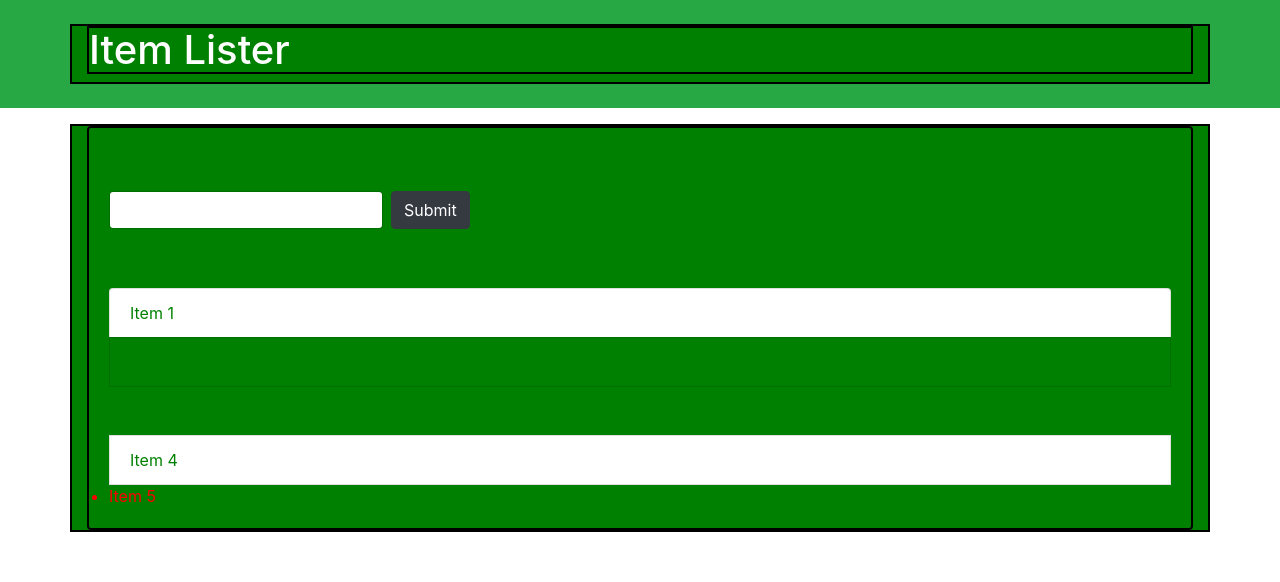
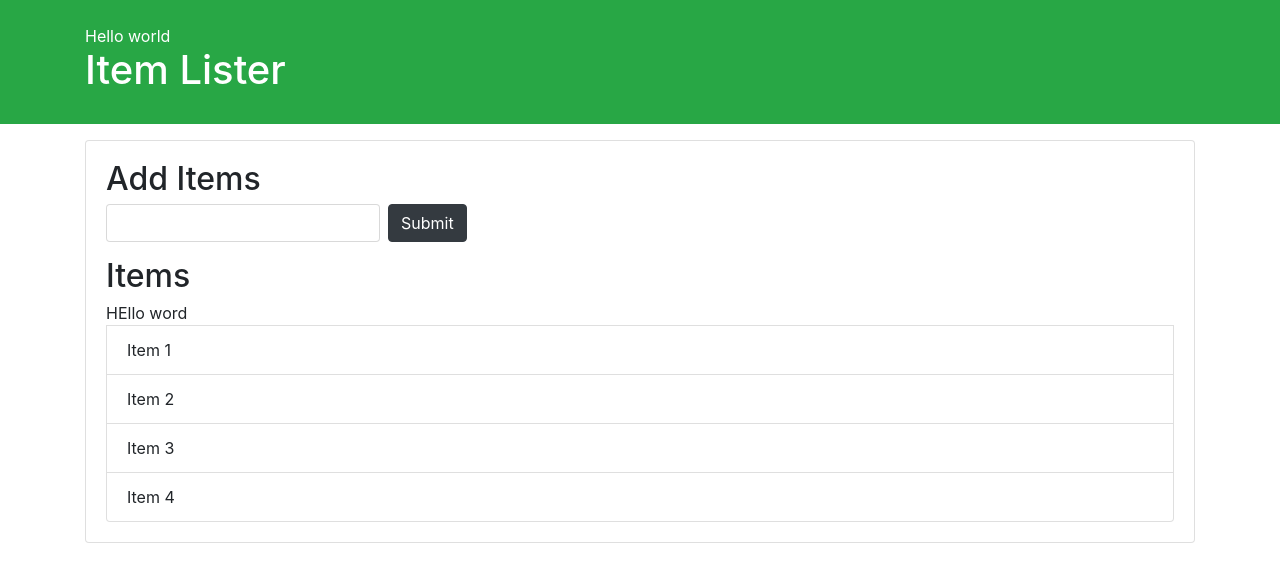
Before and after one commit to coodewithAJ/sharpener-javascript, a plain HTML site: page index.html in a window 1280 px wide. Drawn offline with nearby package versions, Linux system fonts and the light colour scheme.

Commit message:
create element through js

```diff
--- a/index.html
+++ b/index.html
@@ -1,69 +1,61 @@
 <!DOCTYPE html>
 <html lang="en">
   <head>
-  <meta charset="UTF-8">
-  <meta name="viewport" content="width=device-width, initial-scale=1.0">
-  <meta http-equiv="X-UA-Compatible" content="ie=edge">
-  <link rel="stylesheet" href="https://maxcdn.bootstrapcdn.com/bootstrap/4.0.0-beta/css/bootstrap.min.css" integrity="sha384-/Y6pD6FV/Vv2HJnA6t+vslU6fwYXjCFtcEpHbNJ0lyAFsXTsjBbfaDjzALeQsN6M" crossorigin="anonymous">
-  <title >Item Lister</title>
+    <meta charset="UTF-8" />
+    <meta name="viewport" content="width=device-width, initial-scale=1.0" />
+    <meta http-equiv="X-UA-Compatible" content="ie=edge" />
+    <link
+      rel="stylesheet"
+      href="https://maxcdn.bootstrapcdn.com/bootstrap/4.0.0-beta/css/bootstrap.min.css"
+      integrity="sha384-/Y6pD6FV/Vv2HJnA6t+vslU6fwYXjCFtcEpHbNJ0lyAFsXTsjBbfaDjzALeQsN6M"
+      crossorigin="anonymous"
+    />
+    <title>Item Lister</title>
   </head>
   <body>
     <header id="main-header" class="bg-success text-white p-4 mb-3">
       <div class="container">
-      <h1 id="header-title">Item Lister <span style="display:none">123</span></h1>
+        <h1 id="header-title">
+          Item Lister <span style="display: none">123</span>
+        </h1>
       </div>
     </header>
     <div class="container">
       <div id="main" class="card card-body">
-    <h2 class="title" id="items">Add Items</h2>
+        <h2 class="title">Add Items</h2>
         <form class="form-inline mb-3">
-      <input type="text" class="form-control mr-2">
-      <input type="submit" class="btn btn-dark" value="Submit">
+          <input type="text" class="form-control mr-2" />
+          <input type="submit" class="btn btn-dark" value="Submit" />
         </form>
         <h2 class="title">Items</h2>
         <ul id="items" class="list-group">
           <li class="list-group-item">Item 1</li>
-      <li class="list-group-item item2">Item 2</li>
-      <li class="list-group-item item3">Item 3</li>
+          <li class="list-group-item">Item 2</li>
+          <li class="list-group-item">Item 3</li>
           <li class="list-group-item">Item 4</li>
-      <li class="new-list-item">Item 5</li>
         </ul>
       </div>
     </div>
-
   </body>
   <script>
-  document.getElementById("header-title").style.border = "2px solid black"
-  document.getElementById("items").style.color = "green"
-  document.getElementById("items").style.fontWeight = "bold"
-  const items = document.getElementsByClassName("new-list-item");
-  if(items.length>0){
-    for(let i=0; i<items.length; i++){
-      items[i].style.color = "red";
-    }
-  }
-  var element = document.getElementsByTagName("div");
-  if(element){
-    for (var i = 0; i < element.length; i++) {
-    element[i].style.border = "2px solid black";
-  }
-  }
+    var items = document.querySelector(".list-group-item");
+    // creating elements through js
+    var create = document.createElement("div");
+    create.className = "create";
+    create.setAttribute("title", "hello created div");
+    var textNode = document.createTextNode("Hello world");
+    create.appendChild(textNode);
 
-  document.querySelector(".item2").style.backgroundColor = "green";
-  document.querySelector(".item3").style.visibility = "hidden";
+    var container = document.querySelector("header .container");
+    var h1 = document.querySelector("#header-title");
+    container.insertBefore(create, h1);
 
-  const querySelectorAll = document.querySelectorAll(".list-group-item");
-  if(querySelectorAll){
-    for (var i = 0; i < element.length; i++) {
-      if(i===1){
-        element[i].style.color = "green";
-      }
-      let even = 2*i +1;
-      if(i !== even){
-        element[i].style.backgroundColor = "green";
-      }
-  }
-  }
-
+    // adding hello word before item1
+    var divContainer = document.createElement("div");
+    var divText = document.createTextNode("HEllo word");
+    divContainer.appendChild(divText);
+    var ulReference = document.querySelector("#items");
+    var firstItem = ulReference.firstElementChild;
+    ulReference.insertBefore(divContainer, firstItem);
   </script>
 </html>
```
Lines whose indentation alone changed are shown as unchanged.
